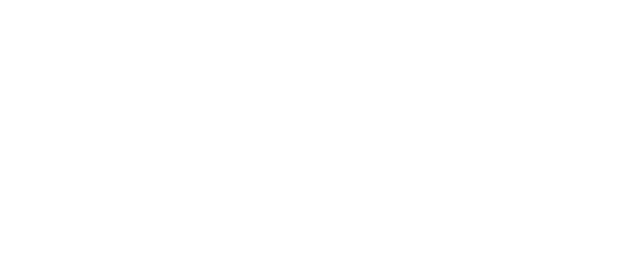
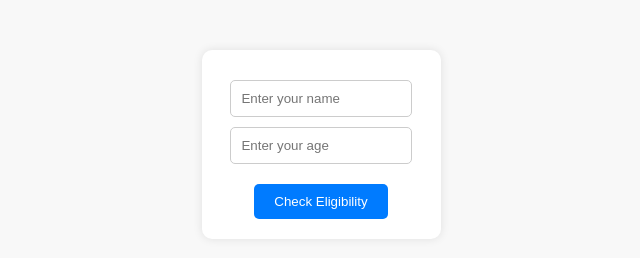
Before and after one commit to acciojob/promises-and-chains-749977, a website: page main.html in a window 1280 px wide. Shown: the whole page, without its empty margins (319-959 px from the left). Drawn offline with Linux system fonts and the light colour scheme.

Commit message:
created a submission

```diff
--- a/main.html
+++ b/main.html
@@ -1,13 +1,17 @@
 <!DOCTYPE html>
-
-<html>
-  <head>
-    <link rel="stylesheet" href="styles.css" />
-  </head>
-
-  <body>
-    <!-- write the body here -->
-
-    <script type="text/javascript" src="./script.js"></script>
-  </body>
+<html lang="en">
+<head>
+    <meta charset="UTF-8">
+    <meta name="viewport" content="width=device-width, initial-scale=1.0">
+    <title>Voting Eligibility Check</title>
+    <link rel="stylesheet" href="styles.css">
+</head>
+<body>
+    <form id="voteForm">
+        <input type="text" id="name" placeholder="Enter your name">
+        <input type="number" id="age" placeholder="Enter your age">
+        <button type="submit">Check Eligibility</button>
+    </form>
+    <script src="script.js"></script>
+</body>
 </html>
--- a/script.js
+++ b/script.js
@@ -1 +1,24 @@
-//your JS code here. If required.
+document.addEventListener("DOMContentLoaded", function () {
+    let form = document.getElementById("voteForm");
+
+    form.addEventListener("submit", function (e) {
+        e.preventDefault();
+        let name = document.getElementById("name").value.trim();
+        let age = parseInt(document.getElementById("age").value);
+
+        if (!name || isNaN(age)) {
+            alert("Please enter valid details.");
+            return;
+        }
+
+        let votingPromise = new Promise((resolve, reject) => {
+            setTimeout(() => {
+                age > 18 ? resolve(`Welcome, ${name}. You can vote.`) : reject(`Oh sorry ${name}. You aren't old enough.`);
+            }, 4000);
+        });
+
+        votingPromise
+            .then(message => alert(message))
+            .catch(error => alert(error));
+    });
+});
--- a/styles.css
+++ b/styles.css
@@ -1 +1,37 @@
-/*  your css code here. If applicable */
+body {
+    font-family: Arial, sans-serif;
+    text-align: center;
+    background-color: #f8f8f8;
+    margin-top: 50px;
+}
+
+form {
+    background: white;
+    padding: 20px;
+    border-radius: 10px;
+    box-shadow: 0 0 10px rgba(0, 0, 0, 0.1);
+    display: inline-block;
+}
+
+input {
+    display: block;
+    margin: 10px auto;
+    padding: 10px;
+    width: 80%;
+    border: 1px solid #ccc;
+    border-radius: 5px;
+}
+
+button {
+    padding: 10px 20px;
+    border: none;
+    background-color: #007bff;
+    color: white;
+    border-radius: 5px;
+    cursor: pointer;
+    margin-top: 10px;
+}
+
+button:hover {
+    background-color: #0056b3;
+}
```
